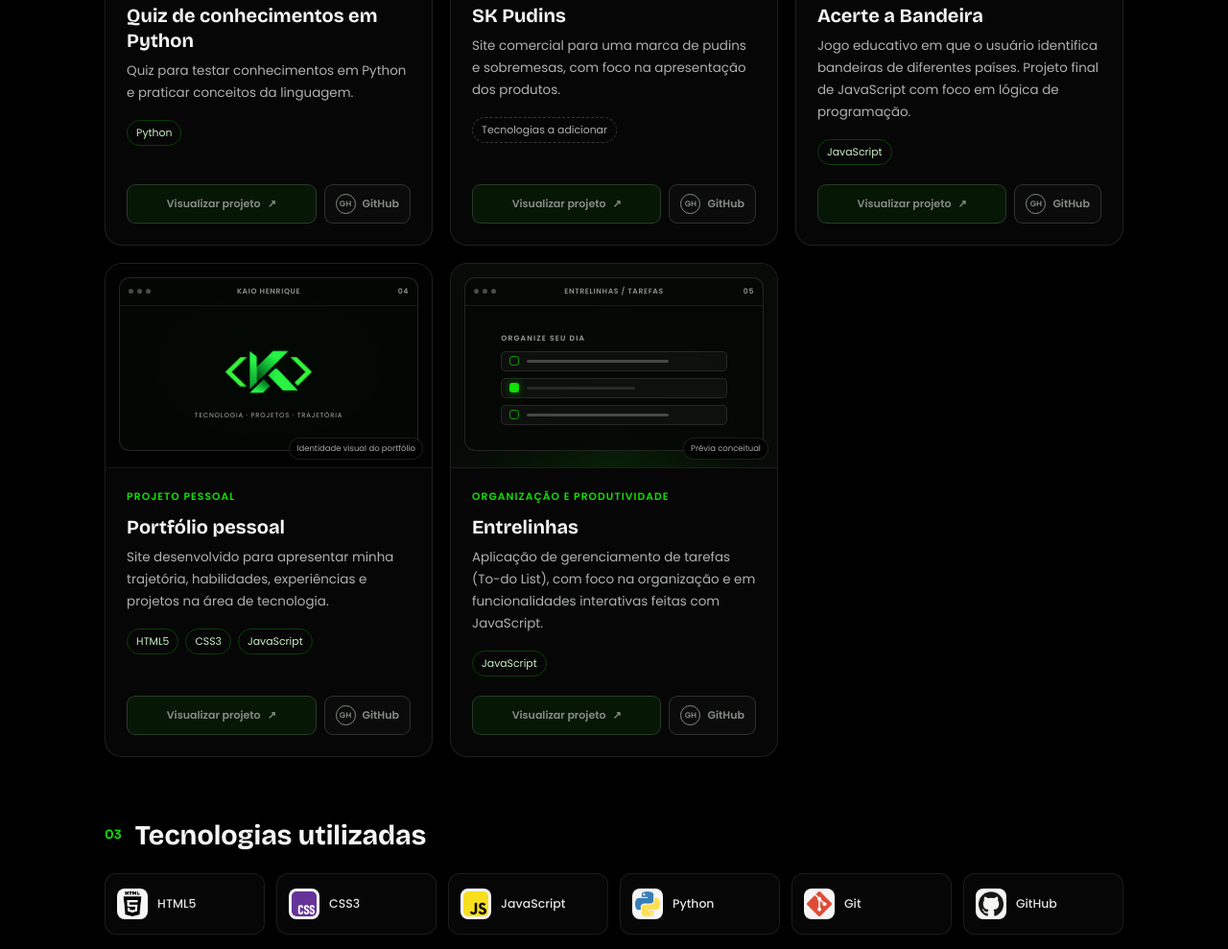
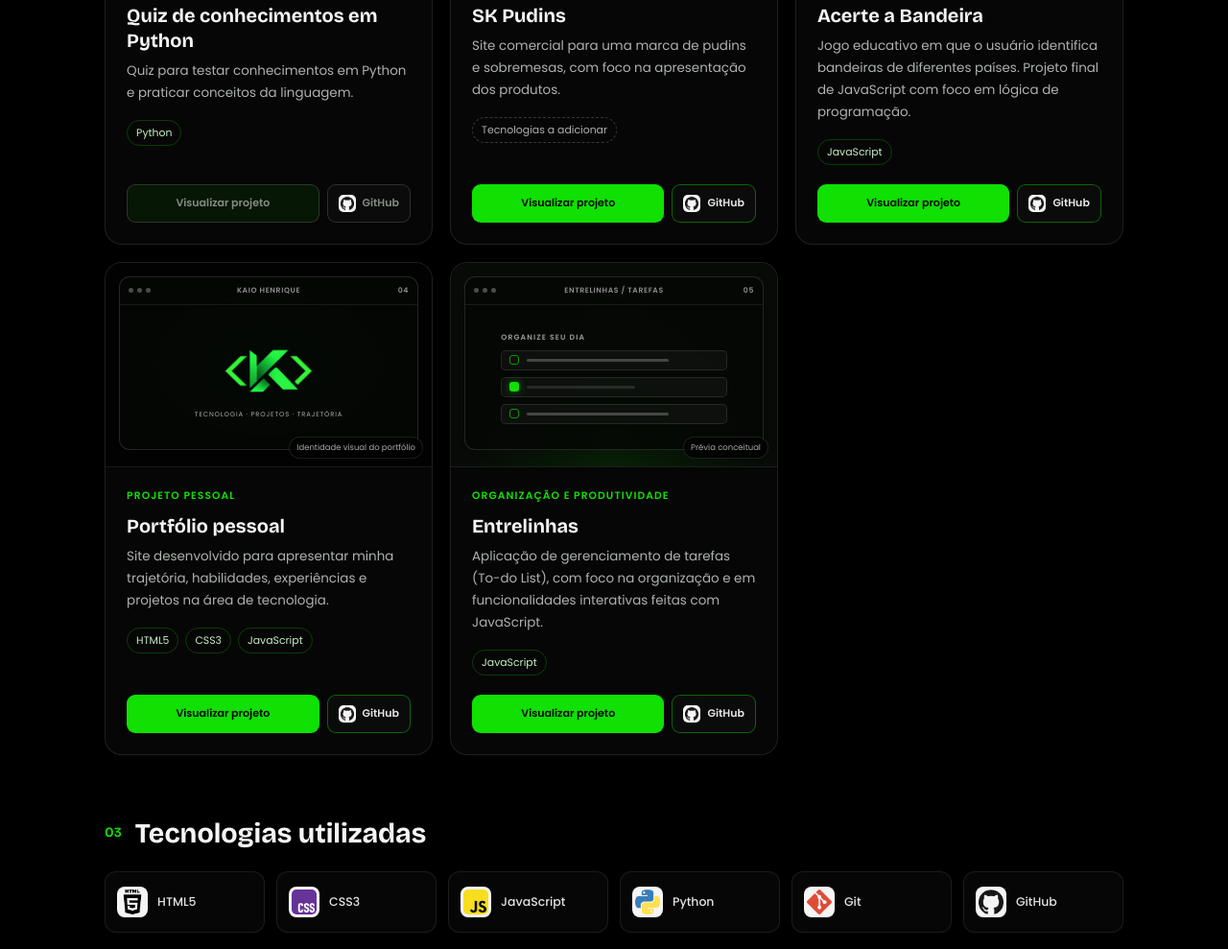
Before and after one commit to Kaio-sudo/portifolio, a plain HTML site: page index.html in a window 1280 px wide. Shown: the part 3358-4347 px from the top of the page at 96% size. Drawn offline with nearby package versions, Linux system fonts and the light colour scheme.

Commit message:
qualquer um consegue visitar o site criado ou o repositório.

```diff
--- a/index.html
+++ b/index.html
@@ -232,13 +232,14 @@
                                     title="Adicione o endereço de visualização do projeto"
                                     aria-label="Visualizar projeto Quiz de conhecimentos em Python — link a adicionar"
                                     data-link-placeholder="url-do-projeto">
-                                    Visualizar projeto <span aria-hidden="true">↗</span>
+                                    Visualizar projeto
                                 </button>
                                 <button class="portfolio-botao portfolio-botao-github" type="button" disabled
                                     title="Adicione o endereço do repositório no GitHub"
                                     aria-label="Repositório GitHub do Quiz de conhecimentos em Python — link a adicionar"
                                     data-link-placeholder="url-do-github">
-                                    <span class="portfolio-github-sigla" aria-hidden="true">GH</span> GitHub
+                                    <img class="portfolio-github-logo" src="imgs/tecnologias/github-icon.png" alt=""
+                                        loading="lazy"> GitHub
                                 </button>
                             </div>
                         </div>
@@ -271,18 +272,18 @@
                                 <li class="portfolio-tag-pendente">Tecnologias a adicionar</li>
                             </ul>
                             <div class="portfolio-acoes">
-                                <button class="portfolio-botao portfolio-botao-principal" type="button" disabled
-                                    title="Adicione o endereço de visualização do projeto"
-                                    aria-label="Visualizar projeto SK Pudins — link a adicionar"
-                                    data-link-placeholder="url-do-projeto">
-                                    Visualizar projeto <span aria-hidden="true">↗</span>
-                                </button>
-                                <button class="portfolio-botao portfolio-botao-github" type="button" disabled
-                                    title="Adicione o endereço do repositório no GitHub"
-                                    aria-label="Repositório GitHub de SK Pudins — link a adicionar"
-                                    data-link-placeholder="url-do-github">
-                                    <span class="portfolio-github-sigla" aria-hidden="true">GH</span> GitHub
-                                </button>
+                                <a class="portfolio-botao portfolio-botao-principal"
+                                    href="https://skpudins.netlify.app/" target="_blank" rel="noopener noreferrer"
+                                    aria-label="Visualizar projeto SK Pudins em uma nova guia">
+                                    Visualizar projeto
+                                </a>
+                                <a class="portfolio-botao portfolio-botao-github"
+                                    href="https://github.com/Kaio-sudo/skPudins.com.git" target="_blank"
+                                    rel="noopener noreferrer"
+                                    aria-label="Abrir repositório GitHub de SK Pudins em uma nova guia">
+                                    <img class="portfolio-github-logo" src="imgs/tecnologias/github-icon.png" alt=""
+                                        loading="lazy"> GitHub
+                                </a>
                             </div>
                         </div>
                     </article>
@@ -319,18 +320,19 @@
                                 <li>JavaScript</li>
                             </ul>
                             <div class="portfolio-acoes">
-                                <button class="portfolio-botao portfolio-botao-principal" type="button" disabled
-                                    title="Adicione o endereço de visualização do projeto"
-                                    aria-label="Visualizar projeto Acerte a Bandeira — link a adicionar"
-                                    data-link-placeholder="url-do-projeto">
-                                    Visualizar projeto <span aria-hidden="true">↗</span>
-                                </button>
-                                <button class="portfolio-botao portfolio-botao-github" type="button" disabled
-                                    title="Adicione o endereço do repositório no GitHub"
-                                    aria-label="Repositório GitHub de Acerte a Bandeira — link a adicionar"
-                                    data-link-placeholder="url-do-github">
-                                    <span class="portfolio-github-sigla" aria-hidden="true">GH</span> GitHub
-                                </button>
+                                <a class="portfolio-botao portfolio-botao-principal"
+                                    href="https://mefnbraz.github.io/projeto-final-JS/" target="_blank"
+                                    rel="noopener noreferrer"
+                                    aria-label="Visualizar projeto Acerte a Bandeira em uma nova guia">
+                                    Visualizar projeto
+                                </a>
+                                <a class="portfolio-botao portfolio-botao-github"
+                                    href="https://github.com/mefnbraz/acerte-a-bandeira.git" target="_blank"
+                                    rel="noopener noreferrer"
+                                    aria-label="Abrir repositório GitHub de Acerte a Bandeira em uma nova guia">
+                                    <img class="portfolio-github-logo" src="imgs/tecnologias/github-icon.png" alt=""
+                                        loading="lazy"> GitHub
+                                </a>
                             </div>
                         </div>
                     </article>
@@ -364,18 +366,19 @@
                                 <li>JavaScript</li>
                             </ul>
                             <div class="portfolio-acoes">
-                                <button class="portfolio-botao portfolio-botao-principal" type="button" disabled
-                                    title="Adicione o endereço de visualização do projeto"
-                                    aria-label="Visualizar projeto Portfólio pessoal — link a adicionar"
-                                    data-link-placeholder="url-do-projeto">
-                                    Visualizar projeto <span aria-hidden="true">↗</span>
-                                </button>
-                                <button class="portfolio-botao portfolio-botao-github" type="button" disabled
-                                    title="Adicione o endereço do repositório no GitHub"
-                                    aria-label="Repositório GitHub do Portfólio pessoal — link a adicionar"
-                                    data-link-placeholder="url-do-github">
-                                    <span class="portfolio-github-sigla" aria-hidden="true">GH</span> GitHub
-                                </button>
+                                <a class="portfolio-botao portfolio-botao-principal"
+                                    href="https://kaio-sudo.github.io/portifolio/" target="_blank"
+                                    rel="noopener noreferrer"
+                                    aria-label="Visualizar projeto Portfólio pessoal em uma nova guia">
+                                    Visualizar projeto
+                                </a>
+                                <a class="portfolio-botao portfolio-botao-github"
+                                    href="https://github.com/Kaio-sudo/portifolio.git" target="_blank"
+                                    rel="noopener noreferrer"
+                                    aria-label="Abrir repositório GitHub do Portfólio pessoal em uma nova guia">
+                                    <img class="portfolio-github-logo" src="imgs/tecnologias/github-icon.png" alt=""
+                                        loading="lazy"> GitHub
+                                </a>
                             </div>
                         </div>
                     </article>
@@ -409,18 +412,19 @@
                                 <li>JavaScript</li>
                             </ul>
                             <div class="portfolio-acoes">
-                                <button class="portfolio-botao portfolio-botao-principal" type="button" disabled
-                                    title="Adicione o endereço de visualização do projeto"
-                                    aria-label="Visualizar projeto Entrelinhas — link a adicionar"
-                                    data-link-placeholder="url-do-projeto">
-                                    Visualizar projeto <span aria-hidden="true">↗</span>
-                                </button>
-                                <button class="portfolio-botao portfolio-botao-github" type="button" disabled
-                                    title="Adicione o endereço do repositório no GitHub"
-                                    aria-label="Repositório GitHub de Entrelinhas — link a adicionar"
-                                    data-link-placeholder="url-do-github">
-                                    <span class="portfolio-github-sigla" aria-hidden="true">GH</span> GitHub
-                                </button>
+                                <a class="portfolio-botao portfolio-botao-principal"
+                                    href="https://kaio-sudo.github.io/entrelinhas/" target="_blank"
+                                    rel="noopener noreferrer"
+                                    aria-label="Visualizar projeto Entrelinhas em uma nova guia">
+                                    Visualizar projeto
+                                </a>
+                                <a class="portfolio-botao portfolio-botao-github"
+                                    href="https://github.com/Kaio-sudo/entrelinhas.git" target="_blank"
+                                    rel="noopener noreferrer"
+                                    aria-label="Abrir repositório GitHub de Entrelinhas em uma nova guia">
+                                    <img class="portfolio-github-logo" src="imgs/tecnologias/github-icon.png" alt=""
+                                        loading="lazy"> GitHub
+                                </a>
                             </div>
                         </div>
                     </article>
--- a/styles/style.css
+++ b/styles/style.css
@@ -933,6 +933,7 @@ header nav ul li a:focus-visible {
     font-size: 0.69rem;
     font-weight: 600;
     text-align: center;
+    text-decoration: none;
     transition: background-color 0.22s ease, color 0.22s ease, border-color 0.22s ease, transform 0.22s ease;
 }
 
@@ -976,15 +977,16 @@ header nav ul li a:focus-visible {
     color: #10e002;
 }
 
-.portfolio-github-sigla {
-    display: inline-grid;
-    width: 19px;
-    height: 19px;
-    place-items: center;
-    border: 1px solid currentColor;
-    border-radius: 50%;
-    font-family: "Sora", sans-serif;
-    font-size: 0.48rem;
+.portfolio-github-logo {
+    display: block;
+    width: 18px;
+    height: 18px;
+    flex: 0 0 18px;
+    box-sizing: border-box;
+    padding: 2px;
+    border-radius: 5px;
+    background: #f5f5f5;
+    object-fit: contain;
 }
 
 .portfolio-tecnologias {
```
